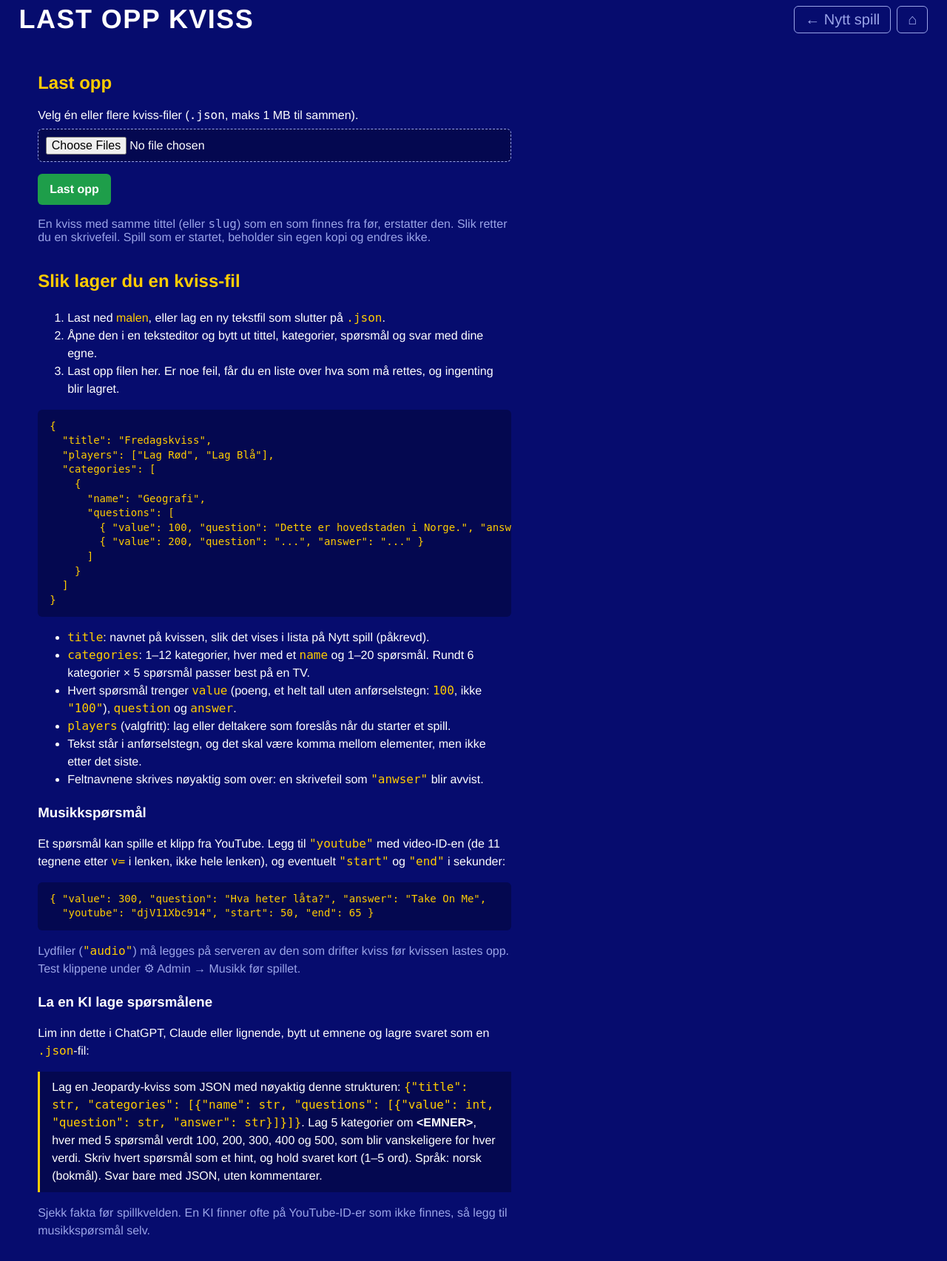
After one commit to sonhal/kviss, a Flask app: page /last-opp in a window 1280 px wide. The commit adds this page. Shown: the whole page at 74% size. Run offline with Flask 3, Linux system fonts and the light colour scheme; parts of the project's set-up code (start-up, migrations or seed data) failed here and were passed over.

Commit message:
feat: upload quiz JSON files from the browser (#10)
* feat: upload quiz JSON files from the browser

Add a "Last opp kviss" page (/last-opp) where anyone with the password can
upload one or more quiz JSON files. Each file is validated like an API
upload: valid ones are saved (replacing a quiz with the same slug) and link
straight to starting a game; broken ones list every problem and change
nothing. The page explains the format in Norwegian, with a downloadable
template (static/kviss-mal.json) and a prompt for generating questions
with an AI. Linked from the landing page, Nytt spill and admin.

Co-Authored-By: Claude Opus 5.5 <noreply@anthropic.com>
Claude-Session: https://claude.ai/code/session_0162kHHA3qwPKbPrUZs6FdLc

* feat: name the quiz in the upload form

The upload page now takes one file and a required quiz name. The name
becomes the quiz's title and slug (the file's own title and slug are
ignored), so it decides how the quiz is listed on Nytt spill and which
quiz an upload replaces. With JavaScript, picking a file pre-fills the
name from the file's title unless the host has typed one. Problems are
shown next to the form, and the typed name is kept for the next try.

Co-Authored-By: Claude Opus 5.5 <noreply@anthropic.com>
Claude-Session: https://claude.ai/code/session_0162kHHA3qwPKbPrUZs6FdLc

* Revert "feat: name the quiz in the upload form"

The quiz's name comes from the "title" in the JSON file, as before;
a separate name field in the upload form isn't needed.

This reverts commit cdd14de.

Co-Authored-By: Claude Opus 5.5 <noreply@anthropic.com>
Claude-Session: https://claude.ai/code/session_0162kHHA3qwPKbPrUZs6FdLc

* docs: say the quiz title is the name shown on Nytt spill

Co-Authored-By: Claude Opus 5.5 <noreply@anthropic.com>
Claude-Session: https://claude.ai/code/session_0162kHHA3qwPKbPrUZs6FdLc

---------

Co-authored-by: Claude <noreply@anthropic.com>

```diff
--- a/app.py
+++ b/app.py
@@ -27,6 +27,7 @@ from zoneinfo import ZoneInfo, ZoneInfoNotFoundError
 
 from flask import (Flask, Response, abort, jsonify, redirect, render_template, request, send_from_directory,
                    url_for)
+from werkzeug.exceptions import RequestEntityTooLarge
 
 from schemas import (AdjustForm, ConfigError, ConfirmForm, FormError, JudgeForm, NewGameForm, UndoForm, parse_form,
                      parse_quiz)
@@ -575,6 +576,42 @@ def create_app(db_path=None, password=None, media_dir=None, seed=None):
             abort(404)
         return redirect(url_for("board"))
 
+    # --- uploading quizzes from the browser ------------------------------------
+
+    def read_quiz_upload(upload):
+        """One uploaded file: the saved quiz, or an error the page shows next to the file name."""
+        result = {"file": upload.filename or "(uten navn)", "problems": []}
+        try:
+            data = json.loads(upload.read())
+        except (json.JSONDecodeError, UnicodeDecodeError) as e:
+            result["problems"] = [f"Ikke gyldig JSON: {e}"]
+            return result
+        except RecursionError:
+            result["problems"] = ["Ikke gyldig JSON: for dypt nøstet"]
+            return result
+        try:
+            quiz = validate_quiz(data, kviss.media_dir)
+        except ConfigError as e:
+            result["problems"] = e.problems
+            return result
+        result["created"] = store.save_quiz(quiz)
+        result["quiz"] = store.quiz(quiz["slug"])
+        return result
+
+    @app.route("/last-opp", methods=["GET", "POST"])
+    def upload_quiz():
+        if request.method == "GET":
+            return render_template("upload.html")
+        try:
+            uploads = [f for f in request.files.getlist("files") if f.filename]
+        except RequestEntityTooLarge:
+            return render_template("upload.html", error="Filene er for store (maks 1 MB til sammen)."), 413
+        if not uploads:
+            return render_template("upload.html", error="Velg minst én JSON-fil."), 400
+        results = [read_quiz_upload(f) for f in uploads]
+        status = 400 if all(r["problems"] for r in results) else 200
+        return render_template("upload.html", results=results), status
+
     # --- admin -------------------------------------------------------------
 
     @app.get("/admin")
--- a/static/style.css
+++ b/static/style.css
@@ -582,6 +582,38 @@ a.cell:active { transform: scale(0.96); }
 .players-form .start { min-height: 2.6em; background: var(--ok); }
 .form-error { color: #ff8a80; font-weight: 700; }
 .history li { margin-bottom: 0.8rem; line-height: 1.5; }
+
+/* --- uploading quizzes ---------------------------------------------------- */
+
+.upload-form label { display: block; margin-bottom: 0.6rem; }
+.upload-form input[type=file] {
+  display: block;
+  width: 100%;
+  margin-bottom: 1rem;
+  padding: 0.6rem;
+  border: 1px dashed var(--muted);
+  border-radius: 6px;
+  background: var(--used);
+  color: var(--text);
+  font: inherit;
+}
+.upload-results .upload-failed { padding: 0.8rem 1rem; border-radius: 6px; background: var(--used); }
+.upload-failed strong { color: #ff8a80; }
+.upload-failed ul { margin: 0.4rem 0 0; padding-left: 1.2em; line-height: 1.5; }
+.upload-failed ul li { margin-bottom: 0.2rem; }
+.upload-guide { line-height: 1.5; }
+.upload-guide h3 { margin-bottom: 0.3rem; }
+.upload-guide pre {
+  overflow-x: auto;
+  padding: 0.8rem 1rem;
+  border-radius: 6px;
+  background: var(--used);
+  font-size: 14px;
+  line-height: 1.4;
+}
+.upload-guide code { color: var(--gold); }
+.upload-prompt { margin: 0 0 0.6rem; padding: 0.6rem 1rem; border-left: 3px solid var(--gold); background: var(--used); }
+.home-upload { margin-top: 0.6rem; text-align: center; }
 .history strong { color: var(--gold); }
 
 /* --- landing page and results ------------------------------------------ */
--- a/templates/admin.html
+++ b/templates/admin.html
@@ -16,6 +16,7 @@
     <p>{% if game %}På TV-en nå: <strong>{{ game_name }}</strong>{% if game_name != quiz.title %} ({{ quiz.title }}){% endif %}, startet {{ game.started_at|when }}.
       {% else %}Ingen spill pågår.{% endif %}</p>
     <a class="tool" href="{{ url_for('new_game') }}">Velg kviss og deltakere →</a>
+    <a class="tool" href="{{ url_for('upload_quiz') }}">＋ Last opp kviss</a>
   </section>
 
   {% if game %}
--- a/templates/home.html
+++ b/templates/home.html
@@ -33,6 +33,7 @@
       <p class="muted">Velg en kviss og skriv inn deltakerne.
         {%- if game and game.in_progress() %} Spillet som pågår lagres i historikken.{% endif %}</p>
       <a class="home-btn start" href="{{ url_for('new_game') }}">Nytt spill →</a>
+      <a class="home-upload muted" href="{{ url_for('upload_quiz') }}">＋ Last opp en kviss</a>
     </section>
   </div>
 
--- a/templates/new_game.html
+++ b/templates/new_game.html
@@ -27,8 +27,9 @@
       {% endfor %}
     </ul>
     {% else %}
-    <p>Ingen kviss er lagt inn ennå. Last opp en JSON-fil til <code>{{ url_for('api_quizzes') }}</code>, se README.</p>
+    <p>Ingen kviss er lagt inn ennå.</p>
     {% endif %}
+    <p><a class="tool" href="{{ url_for('upload_quiz') }}">＋ Last opp en kviss</a></p>
   </section>
 </main>
 {% endblock %}
--- /dev/null
+++ b/templates/upload.html
@@ -0,0 +1,102 @@
+{% extends "base.html" %}
+{% block title %}Last opp kviss{% endblock %}
+{% block body_class %}page-admin{% endblock %}
+{% block content %}
+<header class="topbar">
+  <h1>Last opp kviss</h1>
+  <nav>
+    <a class="tool" href="{{ url_for('new_game') }}">← Nytt spill</a>
+    <a class="tool" href="{{ url_for('home') }}" aria-label="Hjem">⌂</a>
+  </nav>
+</header>
+
+<main class="admin">
+  {% if results %}
+  <section aria-live="polite">
+    <h2>Resultat</h2>
+    <ul class="quiz-list upload-results">
+      {% for r in results %}
+      {% if r.problems %}
+      <li class="upload-failed">
+        <strong>✗ {{ r.file }}</strong> <span class="muted">ble ikke lagret:</span>
+        <ul>{% for p in r.problems %}<li>{{ p }}</li>{% endfor %}</ul>
+      </li>
+      {% else %}
+      <li>
+        <a class="quiz-pick" href="{{ url_for('new_game_players', slug=r.quiz.slug) }}">
+          <strong>✓ {{ r.quiz.title }}</strong>
+          <span class="muted">{{ r.file }} · {{ "lagt til" if r.created else "erstattet kvissen med samme navn" }} ·
+            {{ r.quiz.categories|length }} {{ "kategori" if r.quiz.categories|length == 1 else "kategorier" }} · {{ r.quiz.questions }} spørsmål</span>
+          <span>Start et spill med denne →</span>
+        </a>
+      </li>
+      {% endif %}
+      {% endfor %}
+    </ul>
+  </section>
+  {% endif %}
+
+  <section>
+    <h2>Last opp</h2>
+    <form method="post" enctype="multipart/form-data" class="players-form upload-form">
+      <label for="files">Velg én eller flere kviss-filer (<code>.json</code>, maks 1 MB til sammen).</label>
+      <input id="files" name="files" type="file" accept=".json,application/json" multiple required>
+      {% if error %}<p class="form-error" role="alert">{{ error }}</p>{% endif %}
+      <button class="start">Last opp</button>
+    </form>
+    <p class="muted">En kviss med samme tittel (eller <code>slug</code>) som en som finnes fra før, erstatter den.
+      Slik retter du en skrivefeil. Spill som er startet, beholder sin egen kopi og endres ikke.</p>
+  </section>
+
+  <section class="upload-guide">
+    <h2>Slik lager du en kviss-fil</h2>
+    <ol>
+      <li>Last ned <a class="gold" href="{{ url_for('static', filename='kviss-mal.json') }}" download="min-kviss.json">malen</a>,
+        eller lag en ny tekstfil som slutter på <code>.json</code>.</li>
+      <li>Åpne den i en teksteditor og bytt ut tittel, kategorier, spørsmål og svar med dine egne.</li>
+      <li>Last opp filen her. Er noe feil, får du en liste over hva som må rettes, og ingenting blir lagret.</li>
+    </ol>
+<pre><code>{
+  "title": "Fredagskviss",
+  "players": ["Lag Rød", "Lag Blå"],
+  "categories": [
+    {
+      "name": "Geografi",
+      "questions": [
+        { "value": 100, "question": "Dette er hovedstaden i Norge.", "answer": "Oslo" },
+        { "value": 200, "question": "...", "answer": "..." }
+      ]
+    }
+  ]
+}</code></pre>
+    <ul>
+      <li><code>title</code>: navnet på kvissen, slik det vises i lista på Nytt spill (påkrevd).</li>
+      <li><code>categories</code>: 1–12 kategorier, hver med et <code>name</code> og 1–20 spørsmål.
+        Rundt 6 kategorier × 5 spørsmål passer best på en TV.</li>
+      <li>Hvert spørsmål trenger <code>value</code> (poeng, et helt tall uten anførselstegn: <code>100</code>, ikke
+        <code>"100"</code>), <code>question</code> og <code>answer</code>.</li>
+      <li><code>players</code> (valgfritt): lag eller deltakere som foreslås når du starter et spill.</li>
+      <li>Tekst står i anførselstegn, og det skal være komma mellom elementer, men ikke etter det siste.</li>
+      <li>Feltnavnene skrives nøyaktig som over: en skrivefeil som <code>"anwser"</code> blir avvist.</li>
+    </ul>
+
+    <h3>Musikkspørsmål</h3>
+    <p>Et spørsmål kan spille et klipp fra YouTube. Legg til <code>"youtube"</code> med video-ID-en (de 11 tegnene etter
+      <code>v=</code> i lenken, ikke hele lenken), og eventuelt <code>"start"</code> og <code>"end"</code> i sekunder:</p>
+<pre><code>{ "value": 300, "question": "Hva heter låta?", "answer": "Take On Me",
+  "youtube": "djV11Xbc914", "start": 50, "end": 65 }</code></pre>
+    <p class="muted">Lydfiler (<code>"audio"</code>) må legges på serveren av den som drifter kviss før kvissen
+      lastes opp. Test klippene under ⚙ Admin → Musikk før spillet.</p>
+
+    <h3>La en KI lage spørsmålene</h3>
+    <p>Lim inn dette i ChatGPT, Claude eller lignende, bytt ut emnene og lagre svaret som en <code>.json</code>-fil:</p>
+    <blockquote class="upload-prompt">Lag en Jeopardy-kviss som JSON med nøyaktig denne strukturen:
+      <code>{"title": str, "categories": [{"name": str, "questions": [{"value": int, "question": str, "answer": str}]}]}</code>.
+      Lag 5 kategorier om <strong>&lt;EMNER&gt;</strong>, hver med 5 spørsmål verdt 100, 200, 300, 400 og 500, som blir
+      vanskeligere for hver verdi. Skriv hvert spørsmål som et hint, og hold svaret kort (1–5 ord). Språk: norsk
+      (bokmål). Svar bare med JSON, uten kommentarer.</blockquote>
+    <p class="muted">Sjekk fakta før spillkvelden. En KI finner ofte på YouTube-ID-er som ikke finnes, så legg til
+      musikkspørsmål selv.</p>
+  </section>
+</main>
+{% endblock %}
```
Also changed, not shown: static/kviss-mal.json (added, +21 -0 lines), tests/test_app.py (+62 -0 lines), README.md.
